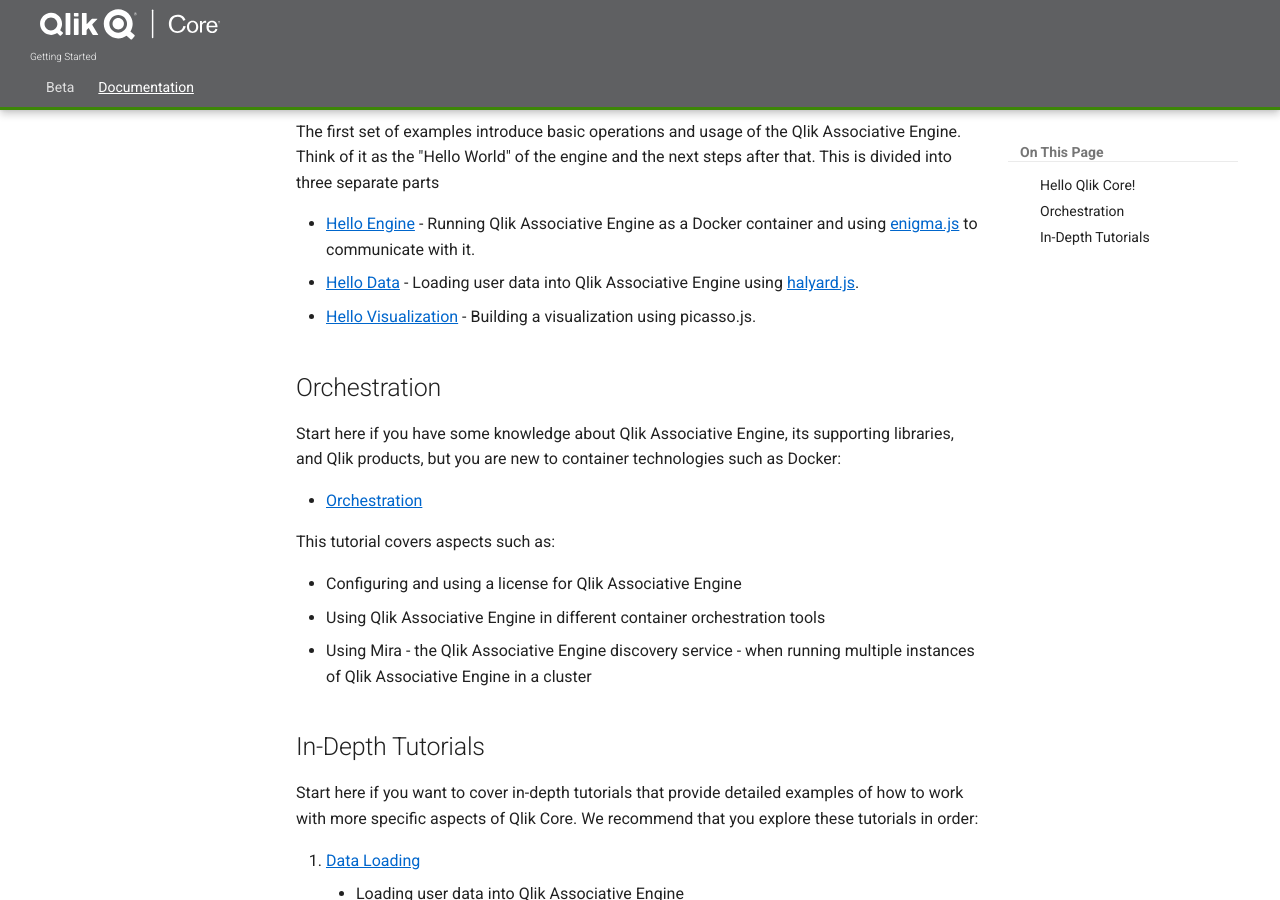
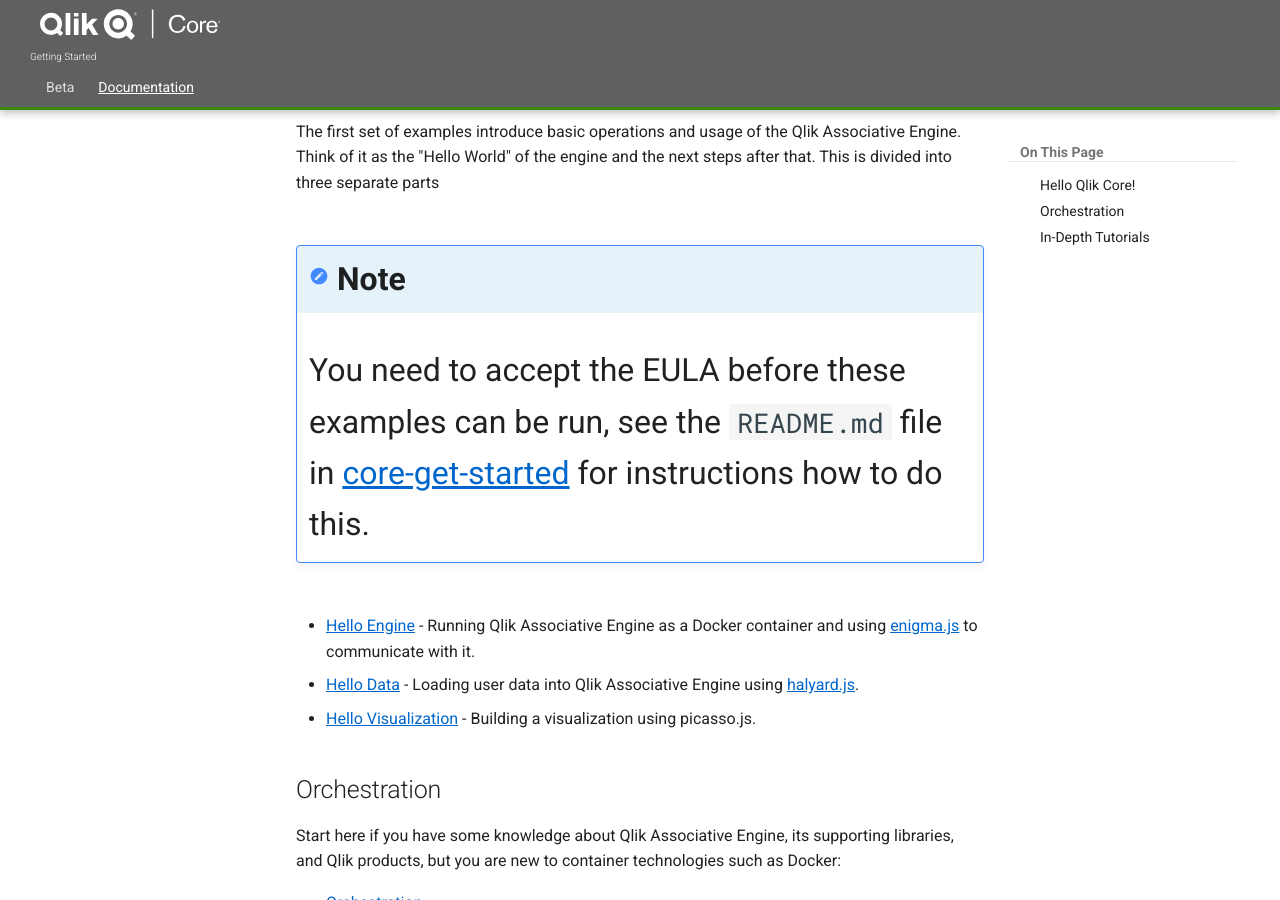
Before and after one commit to qlik-oss/core-website, an MkDocs documentation site: the page built from docs/docs/getting-started.md, in a window 1280 px wide and 900 px high, scrolled down 433 px. Built offline with MkDocs 1.6.1 and Material for MkDocs 9.7.7, drawn with Linux system fonts in a browser that asks for light colours; old or Windows-style settings are respelled for this version of MkDocs.

Commit message:
Update with EULA note in get started section (#222)

```diff
--- a/docs/docs/getting-started.md
+++ b/docs/docs/getting-started.md
@@ -13,6 +13,11 @@
 
 The first set of examples introduce basic operations and usage of the Qlik Associative Engine. Think of
 it as the "Hello World" of the engine and the next steps after that. This is divided into three separate parts
+
+!!! Note
+    You need to accept the EULA before these examples can be run, see
+    the `README.md` file in [core-get-started](https://github.com/qlik-ea/core-get-started) for instructions
+    how to do this.
 
 - [Hello Engine](./tutorials/hello-engine.md) - Running Qlik Associative Engine as a Docker container and using
     [enigma.js](https://github.com/qlik-oss/enigma.js/) to communicate with it.
```
